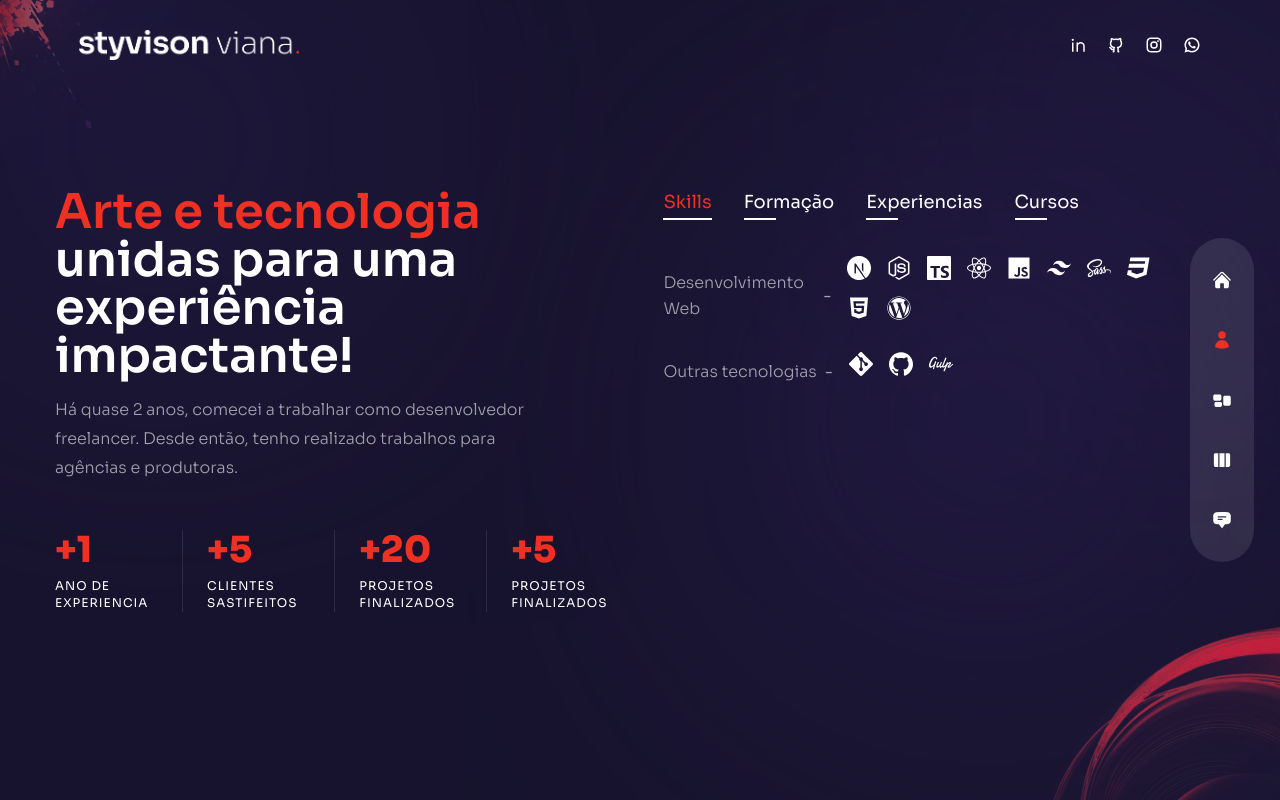
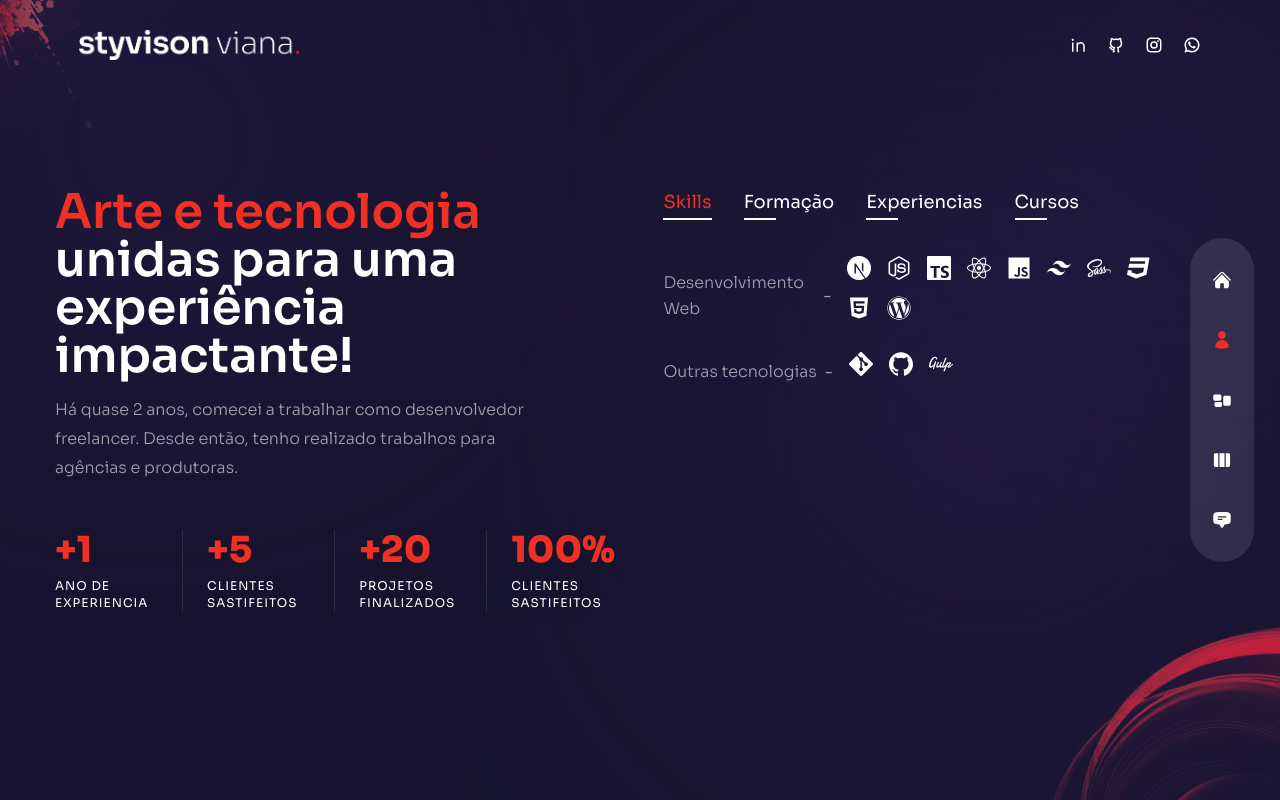
Before and after one commit to BStyvison/portfolio-styvison, a Next.js app: page /about in a window 1280 px wide. Built offline with nearby package versions, Linux system fonts and the light colour scheme.

Commit message:
Update index.js

```diff
--- a/pages/about/index.js
+++ b/pages/about/index.js
@@ -182,11 +182,10 @@ const About = () => {
               {/* Awards */}
               <div className="relative flex-1 ">
                 <div className="text-2xl lg:text-4xl font-extrabold text-accent mb-2">
-                  +
-                  <CountUp start={0} end={5} duration={5} />
+                  <CountUp start={0} end={100} duration={5} />%
                 </div>
                 <div className="text-xs uppercase tracking-[1px] leading-[1.4] max-w-[100px]">
-                  Projetos finalizados
+                  Clientes Sastifeitos
                 </div>
               </div>
             </div>
```
